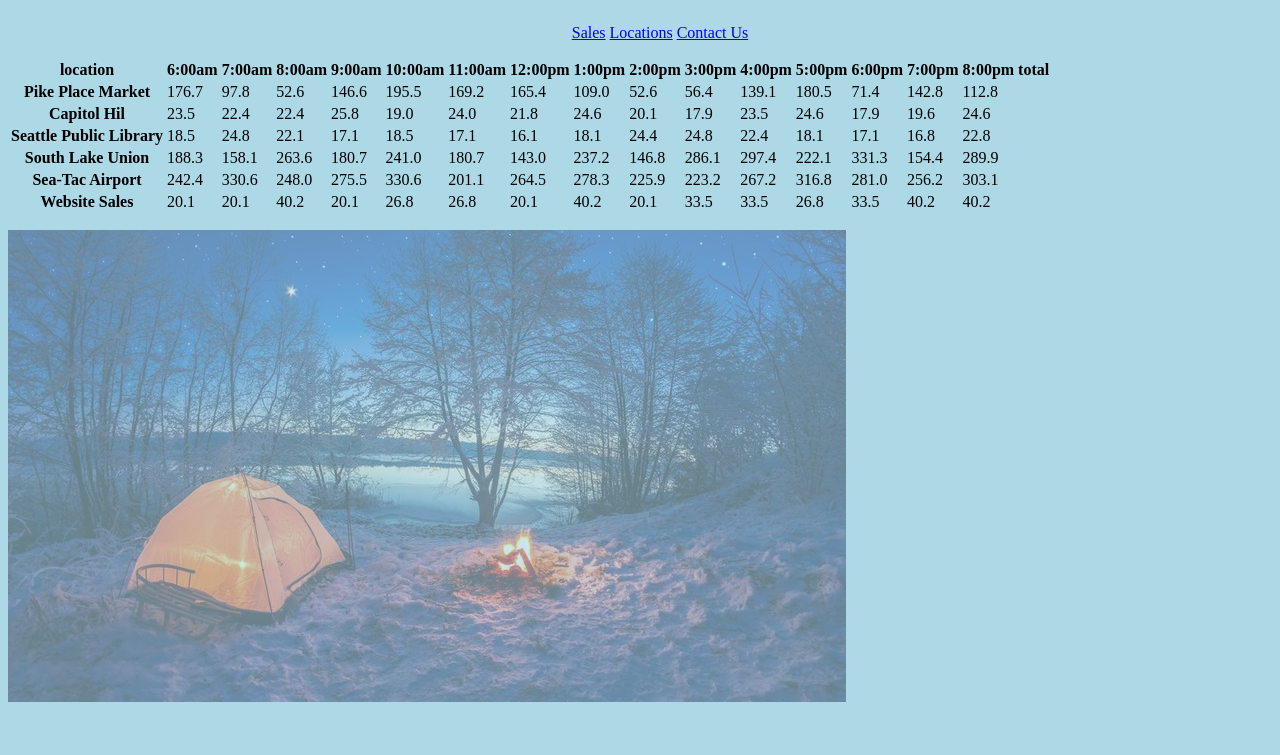
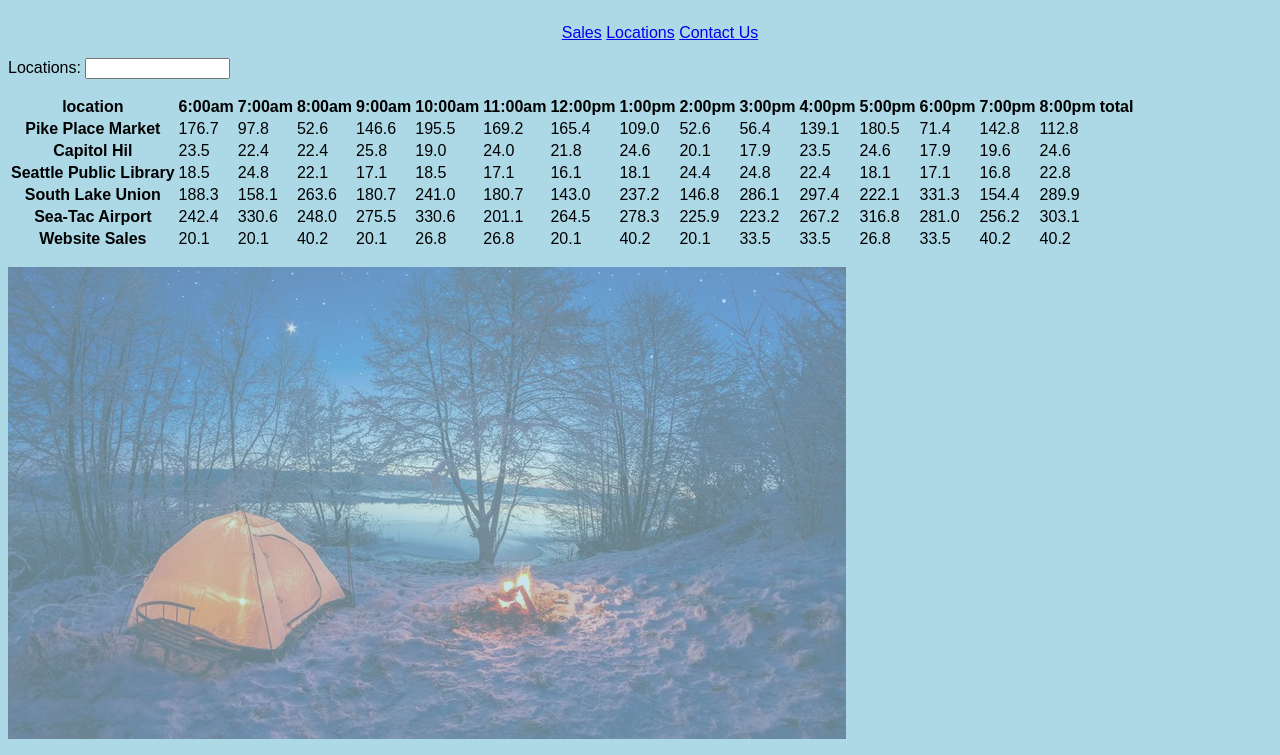
Before and after one commit to sgruse/campfire_coffee, a plain HTML site: page index.html in a window 1280 px wide. Shown: the part 45-800 px from the top of the page. Drawn offline with Linux system fonts and the light colour scheme.

Commit message:
Added a form feild and a locations.html doc

```diff
--- a/css/style.css
+++ b/css/style.css
@@ -8,6 +8,10 @@ img {
     size: 2px;
     text-align: center;
 
+}
+
+* {
+  font-family: arial;
 }
 
 .introduction {
--- a/index.html
+++ b/index.html
@@ -12,10 +12,19 @@
     <div class="menu">
       <ol class="navbar">
         <li class="top_links"><a href="http://www.soundcloud.com">Sales</a></li>
-        <li class="top_links"><a href="http://www.soundcloud.com">Locations</a></li>
+        <li class="top_links"><a href="locations.html">Locations</a></li>
         <li class="top_links"><a href="http://www.soundcloud.com">Contact Us</a></li>
       </ol>
     </div>
+
+    <div>  <!-- Form -->
+      <form action="data.html">
+        <p>Locations:
+          <input type="text" name="Locations" size="15" maxlength="30" />
+        </p>
+      </form>
+    </div>
+
     <p></p>
         <section id='table'></section>
         <p>
```
Also changed, not shown: locations.html (added, +12 -0 lines).
